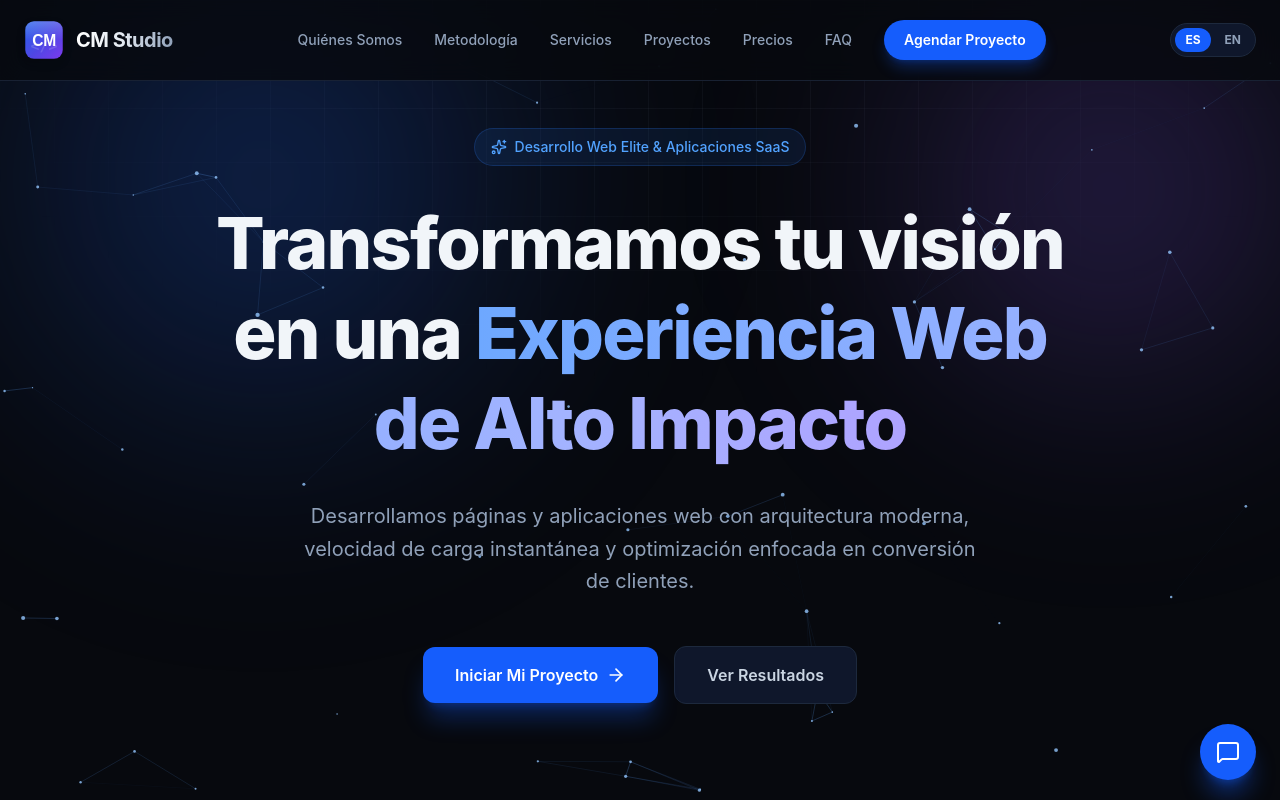
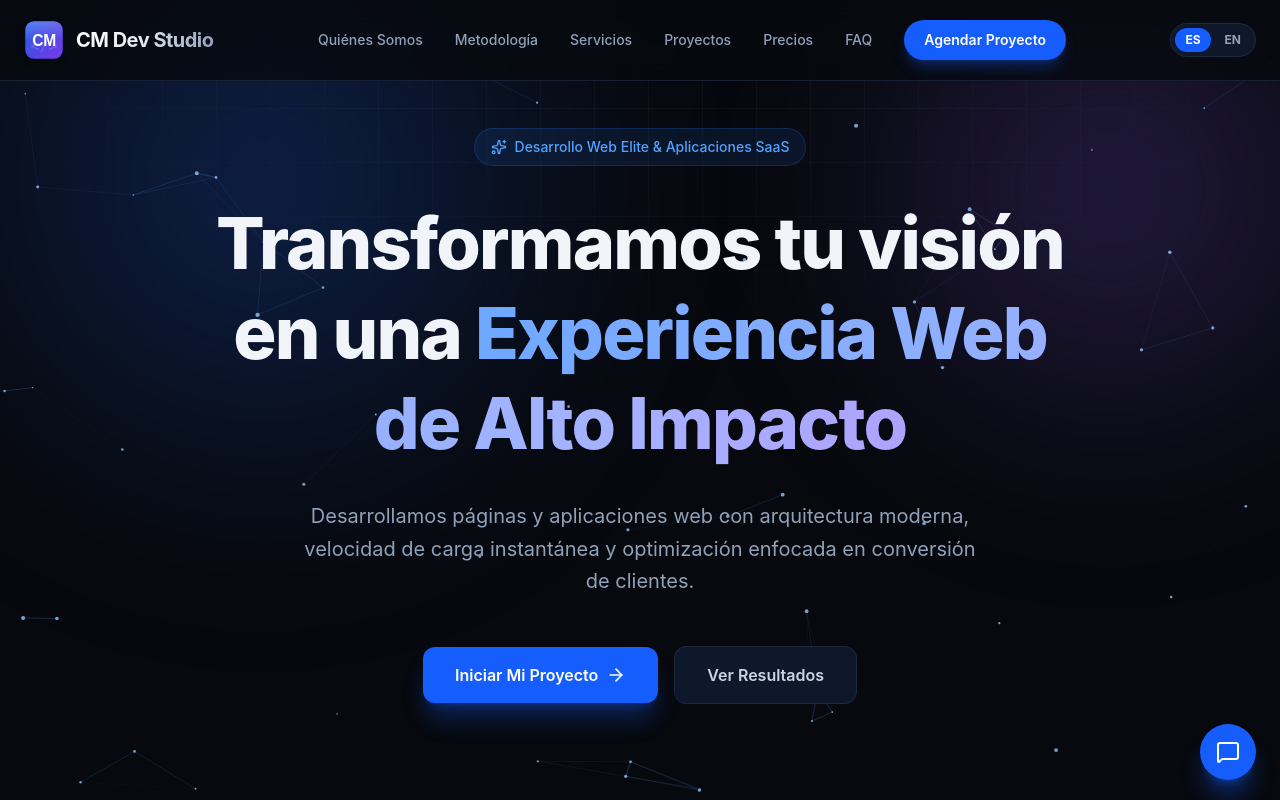
Before and after one commit to Moskera27Y/Cm-Studio, a React (Vite) app: page / in a window 1280 px wide. Shown: the top 800 px of the page. Built offline with nearby package versions, Linux system fonts and the light colour scheme.

Commit message:
Rebrand CM Studio a CM Dev Studio

```diff
--- a/api/chat.js
+++ b/api/chat.js
@@ -5,13 +5,13 @@
  * Without AI_API_KEY it answers 503 and the widget falls back to local rules.
  */
 
-const SYSTEM = `Eres "CM Assistant", el asistente virtual de CM Studio (estudio de Cristian Mosquera, desarrollo web full-stack y apps a medida). Respondes en el idioma del usuario (español o inglés). Tono profesional, claro, directo y entusiasta. Respuestas cortas salvo que pidan detalle.
+const SYSTEM = `Eres "CM Assistant", el asistente virtual de CM Dev Studio (estudio de Cristian Mosquera, desarrollo web full-stack y apps a medida). Respondes en el idioma del usuario (español o inglés). Tono profesional, claro, directo y entusiasta. Respuestas cortas salvo que pidan detalle.
 
 Vendes: Landing Pages, Sitios Corporativos, E-Commerce y SaaS a medida (React, Next.js, Node.js, PostgreSQL, Prisma, Tailwind). Cero plantillas WordPress. Todo se cotiza en USD: Landing desde $300, Corporativos desde $600, E-Commerce desde $1,200, SaaS desde $2,500; la cifra exacta depende del alcance.
 Explicas en lenguaje simple: SEO (aparecer en Google), Rendimiento (95+/100), Responsive, Conversión, Seguridad (SSL), Pagos (Stripe, Wompi, PayPal).
 Metodología: 1 Descubrimiento, 2 Arquitectura UX, 3 Desarrollo, 4 Despliegue + SEO.
 Proyectos: Pintando Sueños (donaciones), AREM WORLD (e-commerce), Papelillo (Wompi), Matthew Journal (personal y privado: NO compartas enlaces ni detalles, di que se comparten en reunión).
-Captura leads (nombre, tipo de proyecto, presupuesto USD) y dirige a WhatsApp: https://wa.me/573027472998 (CM Studio, +57 3027472998). Nunca inventes URLs ni precios exactos.`;
+Captura leads (nombre, tipo de proyecto, presupuesto USD) y dirige a WhatsApp: https://wa.me/573027472998 (CM Dev Studio, +57 3027472998). Nunca inventes URLs ni precios exactos.`;
 
 export default async function handler(req, res) {
   if (req.method !== 'POST') {
--- a/index.html
+++ b/index.html
@@ -5,29 +5,29 @@
     <link rel="icon" type="image/svg+xml" href="/favicon.svg" />
     <meta name="viewport" content="width=device-width, initial-scale=1.0" />
     <meta name="theme-color" content="#07090e" />
-    <title>CM Studio | Desarrollo Web & SaaS</title>
-    <meta name="description" content="CM Studio: desarrollo web elite y aplicaciones SaaS. Landing pages, e-commerce con Wompi/Stripe, sitios corporativos y web apps a medida. Cotiza por WhatsApp." />
+    <title>CM Dev Studio | Desarrollo Web & SaaS</title>
+    <meta name="description" content="CM Dev Studio: desarrollo web elite y aplicaciones SaaS. Landing pages, e-commerce con Wompi/Stripe, sitios corporativos y web apps a medida. Cotiza por WhatsApp." />
     <meta name="keywords" content="desarrollo web, diseño web, landing page, ecommerce, SaaS, Next.js, React, Wompi, Colombia" />
-    <meta name="author" content="CM Studio" />
+    <meta name="author" content="CM Dev Studio" />
     <link rel="canonical" href="https://cm-portfolio-cristians-projects-5a37e367.vercel.app/" />
     <meta property="og:type" content="website" />
-    <meta property="og:site_name" content="CM Studio" />
-    <meta property="og:title" content="CM Studio | Desarrollo Web & SaaS" />
+    <meta property="og:site_name" content="CM Dev Studio" />
+    <meta property="og:title" content="CM Dev Studio | Desarrollo Web & SaaS" />
     <meta property="og:description" content="Transformamos tu visión en una experiencia web de alto impacto. Landing, corporativos, e-commerce y SaaS a medida." />
     <meta property="og:url" content="https://cm-portfolio-cristians-projects-5a37e367.vercel.app/" />
     <meta property="og:image" content="https://cm-portfolio-cristians-projects-5a37e367.vercel.app/whatsapp-portada.png" />
     <meta property="og:image:width" content="1280" />
     <meta property="og:image:height" content="720" />
-    <meta property="og:image:alt" content="CM Studio — Convertimos visitas en clientes" />
+    <meta property="og:image:alt" content="CM Dev Studio — Convertimos visitas en clientes" />
     <meta name="twitter:card" content="summary_large_image" />
-    <meta name="twitter:title" content="CM Studio | Desarrollo Web & SaaS" />
+    <meta name="twitter:title" content="CM Dev Studio | Desarrollo Web & SaaS" />
     <meta name="twitter:description" content="Landing pages, e-commerce y SaaS a medida con velocidad 99/100 y SEO. Cotiza en 30 segundos." />
     <meta name="twitter:image" content="https://cm-portfolio-cristians-projects-5a37e367.vercel.app/whatsapp-portada.png" />
     <script type="application/ld+json">
     {
       "@context": "https://schema.org",
       "@type": "ProfessionalService",
-      "name": "CM Studio",
+      "name": "CM Dev Studio",
       "description": "Desarrollo web elite y aplicaciones SaaS: landing pages, e-commerce, sitios corporativos y web apps a medida.",
       "url": "https://cm-portfolio-cristians-projects-5a37e367.vercel.app/",
       "telephone": "+57-302-747-2998",
--- a/public/404.html
+++ b/public/404.html
@@ -4,7 +4,7 @@
   <meta charset="UTF-8" />
   <meta name="viewport" content="width=device-width, initial-scale=1.0" />
   <meta name="robots" content="noindex" />
-  <title>Página no encontrada · CM Studio</title>
+  <title>Página no encontrada · CM Dev Studio</title>
   <link rel="icon" type="image/svg+xml" href="/favicon.svg" />
   <style>
     * { margin: 0; padding: 0; box-sizing: border-box; }
@@ -23,7 +23,7 @@
     <h1>Esta página no existe… pero tu proyecto sí puede existir 🚀</h1>
     <p>El enlace está roto o fue movido. Volvamos a algo que sí convierte.</p>
     <a href="/">Volver al inicio</a>
-    <a class="wa" href="https://wa.me/573027472998?text=Hola%20CM%20Studio%2C%20quiero%20cotizar%20mi%20proyecto">Hablar por WhatsApp</a>
+    <a class="wa" href="https://wa.me/573027472998?text=Hola%20CM%20Dev%20Studio%2C%20quiero%20cotizar%20mi%20proyecto">Hablar por WhatsApp</a>
   </div>
 </body>
 </html>
--- a/src/App.jsx
+++ b/src/App.jsx
@@ -367,7 +367,7 @@ export default function PortfolioApp() {
     doc.setTextColor(255, 255, 255);
     doc.setFont('helvetica', 'bold');
     doc.setFontSize(20);
-    doc.text('CM STUDIO', 15, 17);
+    doc.text('CM DEV STUDIO', 15, 17);
     doc.setFont('helvetica', 'normal');
     doc.setFontSize(11);
     doc.text(`${t.quote.pdfTitle} — ${new Date().toLocaleDateString(lang === 'es' ? 'es-CO' : 'en-US')}`, 15, 28);
@@ -395,9 +395,9 @@ export default function PortfolioApp() {
     doc.setTextColor(110, 110, 110);
     doc.text(t.quote.pdfValid, 15, y);
     y += 7;
-    doc.text('CM Studio · https://wa.me/573027472998', 15, y);
+    doc.text('CM Dev Studio · https://wa.me/573027472998', 15, y);
     try {
-      doc.save('cotizacion-cm-studio.pdf');
+      doc.save('cotizacion-cm-dev-studio.pdf');
     } catch {
       // Si el navegador bloquea la descarga, igual se abre WhatsApp con el resumen
     }
@@ -495,7 +495,7 @@ export default function PortfolioApp() {
           <div className="flex items-center gap-3">
             <Logo className="w-10 h-10 drop-shadow-lg" />
             <span className="font-bold text-xl tracking-tight bg-gradient-to-r from-white via-slate-200 to-slate-400 bg-clip-text text-transparent">
-              CM Studio
+              CM Dev Studio
             </span>
           </div>
 
@@ -1024,7 +1024,7 @@ export default function PortfolioApp() {
           <div className="space-y-4">
             <div className="flex items-center gap-3">
               <Logo className="w-9 h-9" />
-              <span className="font-bold text-lg tracking-tight">CM Studio</span>
+              <span className="font-bold text-lg tracking-tight">CM Dev Studio</span>
             </div>
             <p className="text-sm text-slate-400 leading-relaxed max-w-xs">{t.footer.tag}</p>
           </div>
@@ -1056,7 +1056,7 @@ export default function PortfolioApp() {
         </div>
         <div className="border-t border-slate-800/60">
           <div className="max-w-7xl mx-auto px-6 py-5 flex flex-col sm:flex-row items-center justify-between gap-2 text-xs text-slate-500">
-            <span>© {new Date().getFullYear()} CM Studio. {t.footer.rights}</span>
+            <span>© {new Date().getFullYear()} CM Dev Studio. {t.footer.rights}</span>
             <span className="inline-flex items-center gap-1.5"><Star className="w-3.5 h-3.5 text-amber-400" /> React · Tailwind · Vercel</span>
           </div>
         </div>
--- a/src/components/Logo.jsx
+++ b/src/components/Logo.jsx
@@ -2,8 +2,8 @@ import React from 'react';
 
 export default function Logo({ className = 'w-10 h-10' }) {
   return (
-    <svg viewBox="0 0 512 512" className={className} role="img" aria-label="CM Studio">
-      <title>CM Studio</title>
+    <svg viewBox="0 0 512 512" className={className} role="img" aria-label="CM Dev Studio">
+      <title>CM Dev Studio</title>
       <defs>
         <linearGradient id="cm-logo-bg" x1="0" y1="0" x2="1" y2="1">
           <stop offset="0" stopColor="#2563eb" />
--- a/src/components/MobileIntro.jsx
+++ b/src/components/MobileIntro.jsx
@@ -31,7 +31,7 @@ export default function MobileIntro() {
     >
       <Logo className="intro-logo w-20 h-20 drop-shadow-2xl" />
       <div className="intro-text text-center">
-        <p className="font-black tracking-[0.35em] text-white text-lg pl-2">CM STUDIO</p>
+        <p className="font-black tracking-[0.35em] text-white text-lg pl-2">CM DEV STUDIO</p>
         <p className="text-[11px] tracking-[0.2em] text-blue-400 mt-2 uppercase">Desarrollo web elite</p>
       </div>
       <div className="w-40 h-1 rounded-full bg-slate-800 overflow-hidden">
--- a/src/i18n.js
+++ b/src/i18n.js
@@ -73,7 +73,7 @@ export const STRINGS = {
         'SaaS / Web App Custom',
       ],
       wa: {
-        greet: 'Hola CM Studio! Me interesa agendar una reunión para mi proyecto.',
+        greet: 'Hola CM Dev Studio! Me interesa agendar una reunión para mi proyecto.',
         name: 'Nombre',
         email: 'Email',
         type: 'Tipo de Proyecto',
@@ -84,7 +84,7 @@ export const STRINGS = {
     chat: {
       title: 'CM Assistant',
       online: 'En línea · responde al instante',
-      greet: 'Hola, soy CM Assistant, el asistente virtual de CM Studio. ¿En qué te ayudo? Pregunta por servicios, precios o proyectos.',
+      greet: 'Hola, soy CM Assistant, el asistente virtual de CM Dev Studio. ¿En qué te ayudo? Pregunta por servicios, precios o proyectos.',
       placeholder: 'Escribe tu mensaje...',
       chips: ['Servicios', 'Precios', 'Proyectos', 'Agendar llamada'],
       open: 'Abrir chat con CM Assistant',
@@ -112,7 +112,7 @@ export const STRINGS = {
     },
     about: {
       title: 'Código con propósito, diseño con intención',
-      text: 'Somos CM Studio: un estudio de desarrollo web que combina ingeniería seria con diseño que vende. Sin plantillas, sin atajos: cada proyecto se construye a medida, optimizado para velocidad, posicionamiento y conversión desde el primer día.',
+      text: 'Somos CM Dev Studio: un estudio de desarrollo web que combina ingeniería seria con diseño que vende. Sin plantillas, sin atajos: cada proyecto se construye a medida, optimizado para velocidad, posicionamiento y conversión desde el primer día.',
       stats: [
         { value: '4+', label: 'Proyectos entregados' },
         { value: '99/100', label: 'Rendimiento promedio' },
@@ -149,7 +149,7 @@ export const STRINGS = {
       pdfNote: 'Se descargará el PDF y se abrirá WhatsApp con el resumen. Adjunta el PDF en el chat.',
       pdfTitle: 'Cotización inicial',
       pdfValid: 'Cotización válida por 15 días. Precio final según alcance detallado en reunión.',
-      waGreet: 'Hola CM Studio! Hice una cotización en su página:',
+      waGreet: 'Hola CM Dev Studio! Hice una cotización en su página:',
     },
     faq: {
       title: 'Preguntas frecuentes',
@@ -178,7 +178,7 @@ export const STRINGS = {
       badge: 'Demostración en vivo',
       title: 'Compruébalo tú mismo',
       sub: 'Sin tecnicismos: toca, cambia y compara. Esto es exactamente lo que recibe tu proyecto.',
-      speed: { title: 'Velocidad que vende', desc: 'Más de la mitad de tus visitas llegan desde el celular. Si tu página tarda en cargar, esos clientes se van con la competencia.', avg: 'Sitio promedio', ours: 'Con CM Studio', slowTime: '4.2s', fastTime: '0.4s', verdict: 'Hasta 10× más rápida que una plantilla común.' },
+      speed: { title: 'Velocidad que vende', desc: 'Más de la mitad de tus visitas llegan desde el celular. Si tu página tarda en cargar, esos clientes se van con la competencia.', avg: 'Sitio promedio', ours: 'Con CM Dev Studio', slowTime: '4.2s', fastTime: '0.4s', verdict: 'Hasta 10× más rápida que una plantilla común.' },
       responsive: { title: 'Perfecta en toda pantalla', desc: 'La misma página, tres tamaños. Elige un dispositivo y míralo con tus propios ojos.', note: 'Tus clientes te visitan desde celular, tableta y computador. Tu sitio debe verse impecable en todos.', mobile: 'Móvil', tablet: 'Tableta', desktop: 'Escritorio' },
       ease: { title: 'Detalles que se sienten premium', desc: 'Elige un estilo de movimiento y míralo en acción. Así responden nuestros botones y menús.', note: 'Pequeños detalles que hacen que tu negocio se vea profesional.', duration: 'Velocidad', play: 'Ver de nuevo', styles: ['Suave', 'Elegante', 'Directo'] },
       included: { title: 'Todo incluido en cada proyecto:', items: ['Carga rápida', 'Diseño adaptable', 'Conexión segura', 'Visible en Google'] },
@@ -195,7 +195,7 @@ export const STRINGS = {
     compare: {
       title: 'Por qué no una plantilla',
       sub: 'La comparación honesta antes de que la pidas.',
-      cols: ['CM Studio', 'Plantilla DIY', 'Agencia tradicional'],
+      cols: ['CM Dev Studio', 'Plantilla DIY', 'Agencia tradicional'],
       rows: [
         { f: 'Diseño 100% a medida', v: ['yes', 'no', 'yes'] },
         { f: 'Velocidad 95+/100', v: ['yes', 'no', 'yes'] },
@@ -330,7 +330,7 @@ export const STRINGS = {
         'SaaS / Custom Web App',
       ],
       wa: {
-        greet: 'Hi CM Studio! I would like to book a meeting about my project.',
+        greet: 'Hi CM Dev Studio! I would like to book a meeting about my project.',
         name: 'Name',
         email: 'Email',
         type: 'Project Type',
@@ -341,7 +341,7 @@ export const STRINGS = {
     chat: {
       title: 'CM Assistant',
       online: 'Online · replies instantly',
-      greet: "Hi, I'm CM Assistant, CM Studio's virtual assistant. How can I help? Ask about services, pricing, or projects.",
+      greet: "Hi, I'm CM Assistant, CM Dev Studio's virtual assistant. How can I help? Ask about services, pricing, or projects.",
       placeholder: 'Type your message...',
       chips: ['Services', 'Pricing', 'Projects', 'Book a call'],
       open: 'Open chat with CM Assistant',
@@ -369,7 +369,7 @@ export const STRINGS = {
     },
     about: {
       title: 'Code with purpose, design with intent',
-      text: 'We are CM Studio: a web development studio blending serious engineering with design that sells. No templates, no shortcuts: every project is custom-built, optimized for speed, ranking, and conversion from day one.',
+      text: 'We are CM Dev Studio: a web development studio blending serious engineering with design that sells. No templates, no shortcuts: every project is custom-built, optimized for speed, ranking, and conversion from day one.',
       stats: [
         { value: '4+', label: 'Projects delivered' },
         { value: '99/100', label: 'Average performance' },
@@ -406,7 +406,7 @@ export const STRINGS = {
       pdfNote: 'The PDF will download and WhatsApp will open with the summary. Attach the PDF in the chat.',
       pdfTitle: 'Initial quote',
       pdfValid: 'Quote valid for 15 days. Final price depends on scope detailed on a call.',
-      waGreet: 'Hi CM Studio! I made a quote on your page:',
+      waGreet: 'Hi CM Dev Studio! I made a quote on your page:',
     },
     faq: {
       title: 'Frequently asked questions',
@@ -435,7 +435,7 @@ export const STRINGS = {
       badge: 'Live demo',
       title: 'See for yourself',
       sub: 'No jargon: tap, switch, and compare. This is exactly what your project gets.',
-      speed: { title: 'Speed that sells', desc: 'Over half your visits come from phones. If your page takes too long to load, those customers go to a competitor.', avg: 'Average site', ours: 'With CM Studio', slowTime: '4.2s', fastTime: '0.4s', verdict: 'Up to 10× faster than a common template.' },
+      speed: { title: 'Speed that sells', desc: 'Over half your visits come from phones. If your page takes too long to load, those customers go to a competitor.', avg: 'Average site', ours: 'With CM Dev Studio', slowTime: '4.2s', fastTime: '0.4s', verdict: 'Up to 10× faster than a common template.' },
       responsive: { title: 'Flawless on every screen', desc: 'Same page, three sizes. Pick a device and see it with your own eyes.', note: 'Your customers visit from phone, tablet, and computer. Your site must look perfect on all of them.', mobile: 'Mobile', tablet: 'Tablet', desktop: 'Desktop' },
       ease: { title: 'Details that feel premium', desc: 'Pick a motion style and watch it in action. That is how our buttons and menus respond.', note: 'Small details that make your business look professional.', duration: 'Speed', play: 'Watch again', styles: ['Smooth', 'Elegant', 'Direct'] },
       included: { title: 'Included in every project:', items: ['Fast loading', 'Adaptive design', 'Secure connection', 'Visible on Google'] },
@@ -452,7 +452,7 @@ export const STRINGS = {
     compare: {
       title: 'Why not a template',
       sub: 'The honest comparison before you ask.',
-      cols: ['CM Studio', 'DIY Template', 'Traditional agency'],
+      cols: ['CM Dev Studio', 'DIY Template', 'Traditional agency'],
       rows: [
         { f: '100% custom design', v: ['yes', 'no', 'yes'] },
         { f: '95+/100 speed', v: ['yes', 'no', 'yes'] },
```
Also changed, not shown: 1 other file (tests, documents, lock files or other folders).
